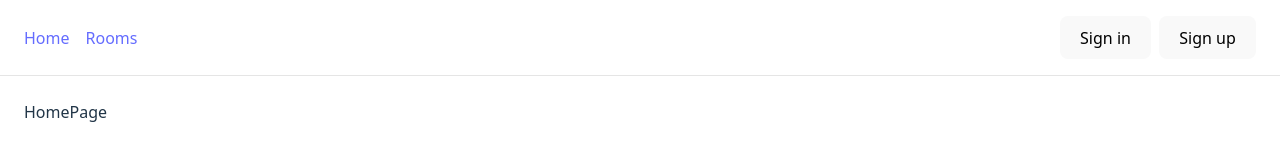
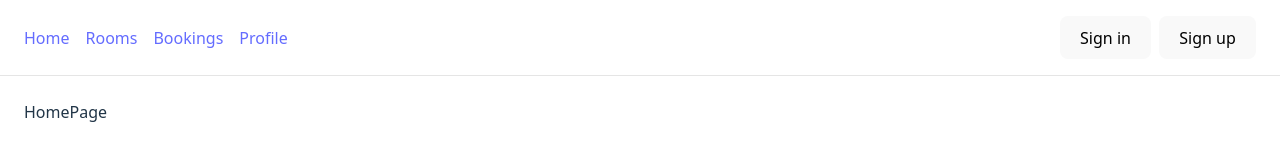
Before and after one commit to AWF-Group13/frontend, a React app: page / in a window 1280 px wide. Shown: the top 160 px of the page. Built offline with nearby package versions, Linux system fonts and the light colour scheme; no server answers; the HTML template or start-up script is replaced by a standard one.

Commit message:
Added the remaining routes and pages

```diff
--- a/src/app/router.tsx
+++ b/src/app/router.tsx
@@ -5,6 +5,9 @@ import {
 } from "@tanstack/react-router";
 
 import AppShell from "../pages/AppShell";
+import AdminBookingsPage from "../pages/AdminBookingsPage";
+import AdminRoomsPage from "../pages/AdminRoomsPage";
+import BookingsPage from "../pages/BookingsPage";
 import HomePage from "../pages/HomePage";
 import RoomsPage from "../pages/RoomsPage";
 
@@ -28,8 +31,35 @@ const roomsRoute = createRoute({
   component: RoomsPage,
 });
 
+/* For viewing bookings */
+const bookingsRoute = createRoute({
+  getParentRoute: () => layoutRoute,
+  path: "bookings",
+  component: BookingsPage,
+});
+
+/* Admin room management */
+const adminRoomsRoute = createRoute({
+  getParentRoute: () => layoutRoute,
+  path: "admin/rooms",
+  component: AdminRoomsPage,
+});
+
+/* Admin view of bookings */
+const adminBookingsRoute = createRoute({
+  getParentRoute: () => layoutRoute,
+  path: "admin/bookings",
+  component: AdminBookingsPage,
+});
+
 const routeTree = rootRoute.addChildren([
-  layoutRoute.addChildren([homeRoute, roomsRoute]),
+  layoutRoute.addChildren([
+    homeRoute,
+    roomsRoute,
+    bookingsRoute,
+    adminRoomsRoute,
+    adminBookingsRoute,
+  ]),
 ]);
 
 export const router = createRouter({
--- /dev/null
+++ b/src/pages/AdminBookingsPage.tsx
@@ -0,0 +1,5 @@
+function AdminBookingsPage() {
+  return <div>AdminBookingsPage</div>;
+}
+
+export default AdminBookingsPage;
--- /dev/null
+++ b/src/pages/AdminRoomsPage.tsx
@@ -0,0 +1,5 @@
+function AdminRoomsPage() {
+  return <div>AdminRoomsPage</div>;
+}
+
+export default AdminRoomsPage;
--- a/src/pages/AppShell.tsx
+++ b/src/pages/AppShell.tsx
@@ -10,6 +10,8 @@ function AppShell(props: Props) {
         <nav>
           <Link to="/">Home</Link>
           <Link to="/rooms">Rooms</Link>
+          <Link to="/bookings">Bookings</Link>
+          <Link to="/profile">Profile</Link>
         </nav>
 
         <div className="authButtons">
--- /dev/null
+++ b/src/pages/BookingsPage.tsx
@@ -0,0 +1,5 @@
+function BookingsPage() {
+  return <div>BookingsPage</div>;
+}
+
+export default BookingsPage;
```
